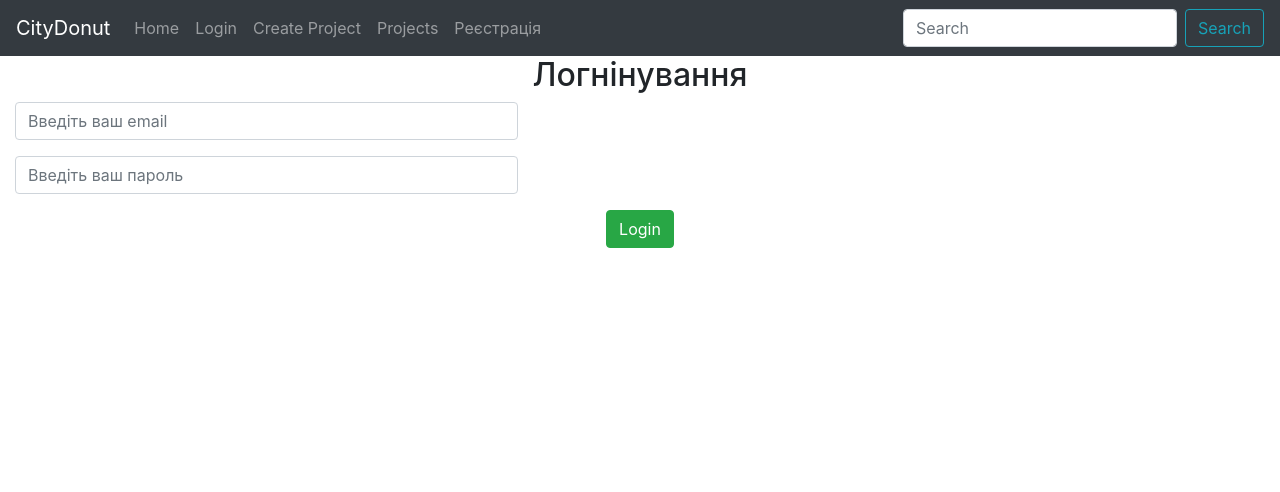
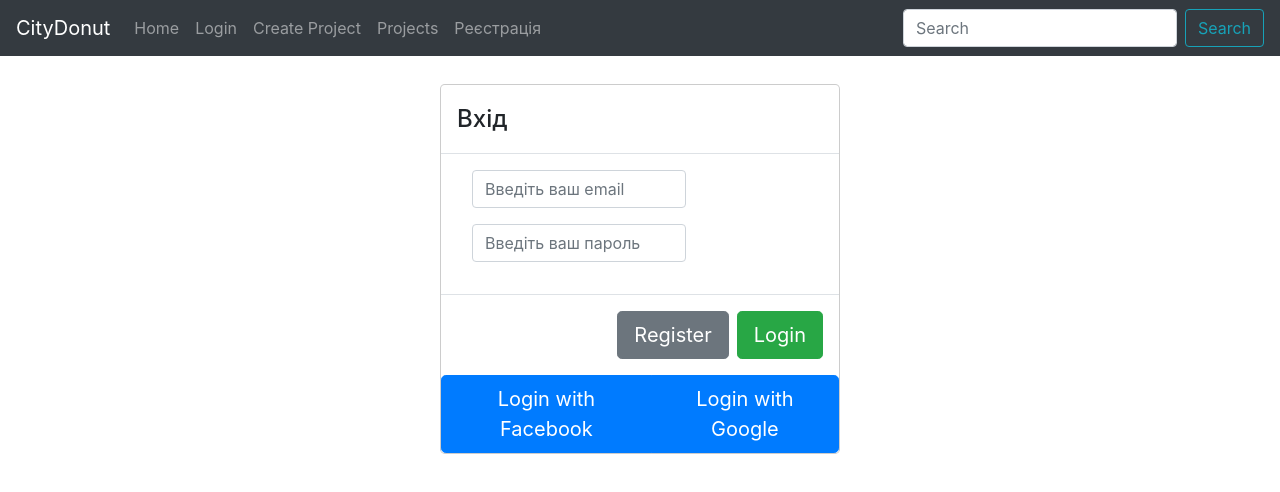
Before and after one commit to Lv-442-Java/CityDonutClient, a React (Create React App) app in the folder citydonutclient/: page /login in a window 1280 px wide. Shown: the top 492 px of the page. Built offline with nearby package versions, Linux system fonts and the light colour scheme.

Commit message:
Add register and socail login buttons

```diff
--- a/citydonutclient/src/component/login/login.js
+++ b/citydonutclient/src/component/login/login.js
@@ -1,10 +1,13 @@
 import React from "react";
 import axios from "axios";
 import Form from 'react-bootstrap/Form'
+import Modal from "react-bootstrap/Modal";
+import {Button} from "react-bootstrap";
+import ButtonGroup from "react-bootstrap/ButtonGroup";
 
 export class Login extends React.Component {
     state = {
-        "email": undefined,
+        "userEmail": undefined,
         "password": undefined
     };
 
@@ -18,41 +21,64 @@ export class Login extends React.Component {
 
     insertLoginData = () => {
         let data = {
-            email: this.state.email,
+            userEmail: this.state.email,
             password: this.state.password
         };
         console.log(data);
         axios.post(`http://localhost:8080/sign-in`,
             data,
-            {crossDomain: true}).then(response => console.log(response.data))
+            {withCredentials: true}).then(response => console.log(response.data)).catch(err => {
+            console.log(err);
+            let data = err.response.data;
+            let errors = JSON.parse(data.message);
+            this.setState({...errors})
+            console.log(errors);
+        })
     };
 
-
-
     render() {
+        console.log(this.state)
         return (
 
-            <div className="text-center">
-                <h2>Логнінування</h2>
+            <Modal.Dialog style={{width: '400px', height: '400px'}}>
+                <Modal.Header>
+                    <Modal.Title style={{textAlign: 'center'}}>Вхід</Modal.Title>
+                </Modal.Header>
 
-                <div className="col-5">
+                <Modal.Body>
+
+                    <div className="col-8">
                         <Form.Group controlId="formBasicEmail">
                             <Form.Control type="email" placeholder="Введіть ваш email" onChange={this.setEmail}/>
                         </Form.Group>
                     </div>
 
-                <div className="col-5">
+                    <div className="col-8">
                         <Form.Group controlId="formPlaintextPassword">
                             <Form.Control type="password" placeholder="Введіть ваш пароль" onChange={this.setPassword}/>
                         </Form.Group>
                     </div>
+                </Modal.Body>
+                <Modal.Footer>
 
-                <button className="btn btn-success" onClick={this.insertLoginData}>Login</button>
-
+                    <Button href="http://localhost:3000/registration" variant="secondary" size="lg">Register</Button>
+                    <Button className="btn btn-success" variant="primary" onClick={this.insertLoginData}
+                            size="lg">Login</Button>
+                </Modal.Footer>
+                <div>
+                    <div>
+                        <div className="d-flex flex-column">
+                            <ButtonGroup size="lg">
+                                <Button  href="http://localhost:8091/facebooklogin">Login with Facebook</Button>
+                                <Button  href="http://localhost:8091/googlelogin">Login with Google</Button>
+                            </ButtonGroup>
                         </div>
-
+                    </div>
+                </div>
+            </Modal.Dialog>
         )
     }
 }
 
+
 export default Login;
```
Also changed, not shown: citydonutclient/package.json (+8 -2 lines), 1 other file (tests, documents, lock files or other folders). Lines whose indentation alone changed are shown as unchanged.
